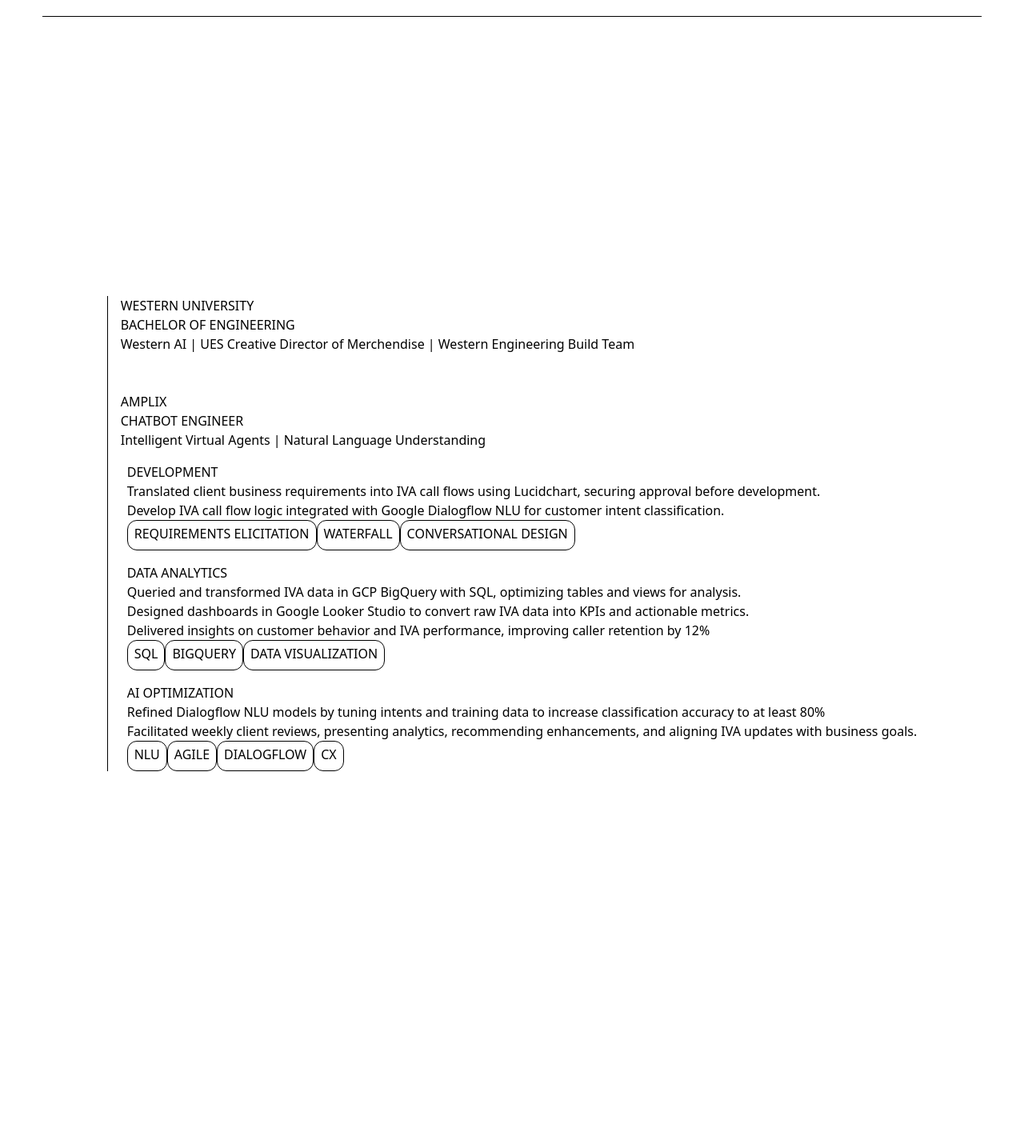
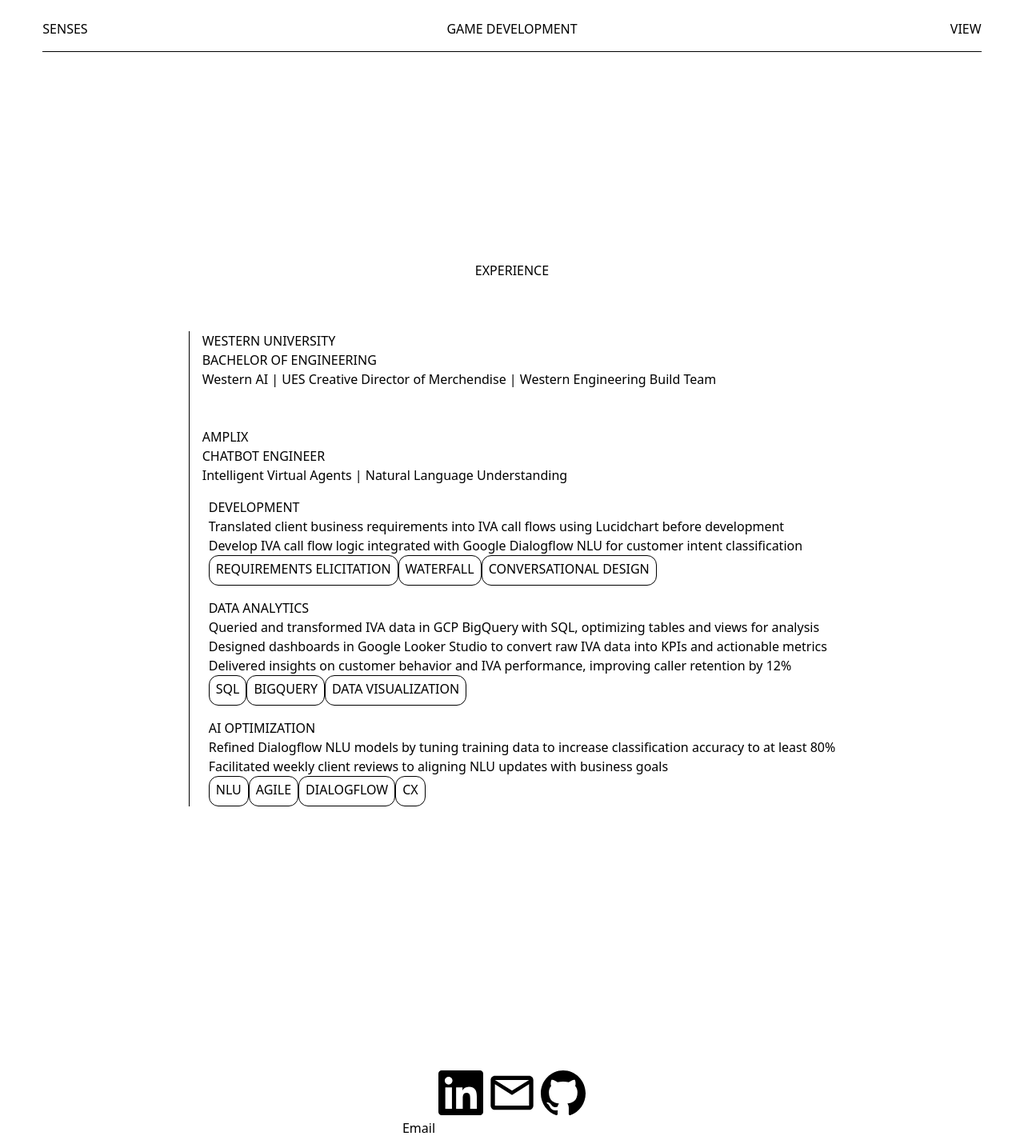
Before and after one commit to ddeluc/dante-portfolio, a React (Vite) app: page / in a window 1280 px wide. Shown: the part 1333-2753 px from the top of the page at 80% size. Built offline with nearby package versions, Linux system fonts and the light colour scheme.

Commit message:
Contact Form

```diff
--- a/package.json
+++ b/package.json
@@ -15,6 +15,7 @@
     "motion": "^12.16.0",
     "react": "^19.1.0",
     "react-dom": "^19.1.0",
+    "react-icons": "^5.5.0",
     "tailwindcss": "^4.1.8"
   },
   "devDependencies": {
--- a/src/Contact.jsx
+++ b/src/Contact.jsx
@@ -1,16 +1,108 @@
-import React from "react";
+import React, { useState } from "react";
+import emailjs from "emailjs-com";
+
+import { FaLinkedin } from "react-icons/fa";
+import { MdMailOutline } from "react-icons/md";
+import { IoLogoGithub } from "react-icons/io";
 
 const Contact = ({}) => {
+  const [formData, setFormData] = useState({
+    email: "",
+    message: "",
+  });
 
-    return (
-        <section className={`min-h-screen flex flex-col items-center justify-center`}>
+  const [status, setStatus] = useState("");
 
-            <div>CONTACT</div>
-            <input className={`border`}/>
-            <textarea className={`border`}/>
+  const handleChange = (e) => {
+    setFormData({ ...formData, [e.target.name]: e.target.value });
+  };
 
-        </section>
-    )
+  const handleSubmit = (e) => {
+    e.preventDefault();
+    setStatus("Sending...");
+
+
+    emailjs
+      .send(
+        import.meta.env.VITE_SERVICE_ID,   // replace with EmailJS service ID
+        import.meta.env.VITE_TEMPLATE_ID,  // replace with EmailJS template ID
+        {
+          from_email: formData.email,
+          message: formData.message,
+        },
+        import.meta.env.VITE_PUBLIC_KEY    // replace with EmailJS public key
+      )
+      .then(
+        () => {
+          setStatus("Message sent successfully!");
+          setFormData({ email: "", message: "" });
+        },
+        (error) => {
+          console.error("EmailJS Error:", error);
+          setStatus("Failed to send message. Try again later.");
+        }
+      );
+  };
+
+  return (
+    <section className={`min-h-screen flex flex-col items-center justify-center`}>
+      <div className={`flex`}>
+        <FaLinkedin className={`w-16 h-auto`} onClick={() => window.open("https://www.linkedin.com/in/danterdeluca/", "_blank", "noopener,noreferrer")}/>
+        <a href="mailto:you@example.com">
+          <MdMailOutline className={`w-16 h-auto`} />
+        </a>
+
+        <IoLogoGithub className={`w-16 h-auto`} onClick={() => window.open("https://github.com/ddeluc", "_blank", "noopener,noreferrer")}/>
+      </div>
+
+      <form
+        onSubmit={handleSubmit}
+        className={``}
+      >
+        <div>
+          <label className={``} htmlFor="email">
+            Email
+          </label>
+          <input
+            type="email"
+            id="email"
+            name="email"
+            value={formData.email}
+            onChange={handleChange}
+            required
+            className={`w-full border`}
+            placeholder="you@example.com"
+          />
+        </div>
+
+        <div>
+          <label className={``} htmlFor="message">
+            Message
+          </label>
+          <textarea
+            id="message"
+            name="message"
+            rows="4"
+            value={formData.message}
+            onChange={handleChange}
+            required
+            className={`w-full border`}
+            placeholder="Your message..."
+          />
+        </div>
+
+        <button
+          type="submit"
+          className={``}
+        >
+          Send
+        </button>
+
+        {status && <p className="text-sm text-center mt-2">{status}</p>}
+      </form>
+
+    </section>
+  )
 }
 
 export default Contact;
--- a/src/Experience.jsx
+++ b/src/Experience.jsx
@@ -5,7 +5,10 @@
 const Experience = () => {
 
   return (
-    <section className={`min-h-screen flex flex-col items-center justify-center`}>
+    <section className={`min-h-screen flex flex-col items-center justify-center gap-16 px-4`}>
+      <div>
+        EXPERIENCE
+      </div>
 
       <div className={`space-y-12 border-l pl-4`}>
         <div>
@@ -28,7 +31,7 @@
                     <li>{task}</li>
                   ))}
                 </ul>
-                <div className={`flex`}>
+                <div className={`flex flex-wrap`}>
                   {exp.skills.map((skill) => (
                     <span className={`p-2 pt-1 border rounded-xl`}>{skill}</span>
                   ))}
--- a/src/Navbar.jsx
+++ b/src/Navbar.jsx
@@ -11,7 +11,6 @@
         <div className={`flex gap-2`}>
           <span>PROJECTS</span>
           <span>EXPERIENCE</span>
-          <span>ART</span>
           <span>CONTACT</span>
         </div>
       </div>
--- a/src/Projects.jsx
+++ b/src/Projects.jsx
@@ -7,10 +7,10 @@
   const isOpen = i === expanded;
 
   return (
-    <motion.div className={`max-w-11/12 w-full my-4`}
+    <motion.div className={`relative max-w-11/12 w-full my-4`}
       onClick={() => setExpanded(isOpen ? false : i)}
     >
-      <motion.div className={`grid md:grid-cols-3 grid-cols-2 gap-4 w-full items-center border-b pb-4`}>
+      <motion.div className={`relative z-10 grid md:grid-cols-3 grid-cols-2 gap-4 w-full items-center border-b pb-4`}>
 
         <div className={``}>{projects[i].title}</div>
         <div className={`hidden md:block text-center`}>{projects[i].type}</div>
@@ -26,7 +26,7 @@
       </motion.div>
       <AnimatePresence initial={false}>
         {isOpen && (
-          <motion.div className={`space-y-4`}
+          <motion.div className={`relative space-y-4`}
             initial="collapsed"
             animate="open"
             exit="collapsed"
@@ -39,7 +39,7 @@
             <div>
               {projects[i].description}
             </div>
-            <div className={`space-x-2`}>
+            <div className={`space-x-2 flex flex-wrap`}>
               {projects[i].tags.map((tag) => (
                 <span className={`p-2 pt-1 border rounded-xl`}>
                   {tag}
@@ -65,11 +65,16 @@
   const [expanded, setExpanded] = useState(false);
 
   return (
-    <section className={`min-h-screen flex flex-col items-center justify-center gap-4`}>
+    <section className={`min-h-screen flex flex-col items-center justify-center gap-16`}>
+      <div>
+        PROJECTS
+      </div>
+      <div className={`flex flex-col w-full items-center justify-center gap-4`}>
+        {[0, 1, 2, 3].map((i) => (
+          <Card i={i} expanded={expanded} setExpanded={setExpanded} />
+        ))}
+      </div>
 
-      {[0, 1, 2, 3].map((i) => (
-        <Card i={i} expanded={expanded} setExpanded={setExpanded} />
-      ))}
 
     </section>
   )
--- a/src/constants.js
+++ b/src/constants.js
@@ -59,16 +59,16 @@
     {
         title: "DEVELOPMENT",
         tasks: [
-            "Translated client business requirements into IVA call flows using Lucidchart, securing approval before development.",
-            "Develop IVA call flow logic integrated with Google Dialogflow NLU for customer intent classification.",
+            "Translated client business requirements into IVA call flows using Lucidchart before development",
+            "Develop IVA call flow logic integrated with Google Dialogflow NLU for customer intent classification",
         ],
         skills: ["REQUIREMENTS ELICITATION", "WATERFALL", "CONVERSATIONAL DESIGN"]
     },
     {
         title: "DATA ANALYTICS",
         tasks: [
-            "Queried and transformed IVA data in GCP BigQuery with SQL, optimizing tables and views for analysis.",
-            "Designed dashboards in Google Looker Studio to convert raw IVA data into KPIs and actionable metrics.",
+            "Queried and transformed IVA data in GCP BigQuery with SQL, optimizing tables and views for analysis",
+            "Designed dashboards in Google Looker Studio to convert raw IVA data into KPIs and actionable metrics",
             "Delivered insights on customer behavior and IVA performance, improving caller retention by 12%"
         ],
         skills: ["SQL", "BIGQUERY", "DATA VISUALIZATION"]
@@ -76,8 +76,8 @@
     {
         title: "AI OPTIMIZATION",
         tasks: [
-            "Refined Dialogflow NLU models by tuning intents and training data to increase classification accuracy to at least 80%",
-            "Facilitated weekly client reviews, presenting analytics, recommending enhancements, and aligning IVA updates with business goals."
+            "Refined Dialogflow NLU models by tuning training data to increase classification accuracy to at least 80%",
+            "Facilitated weekly client reviews to aligning NLU updates with business goals"
         ],
         skills: ["NLU", "AGILE", "DIALOGFLOW", "CX"]
     }
```
Also changed, not shown: 2 other files (tests, documents, lock files or other folders).
